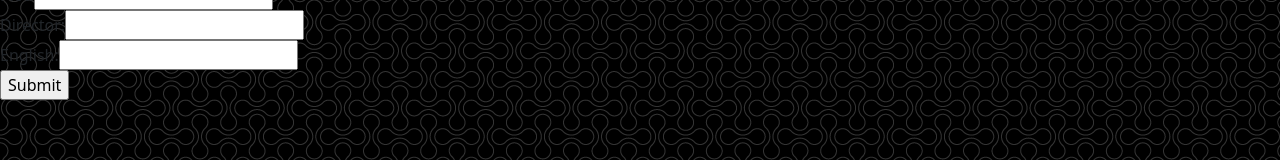
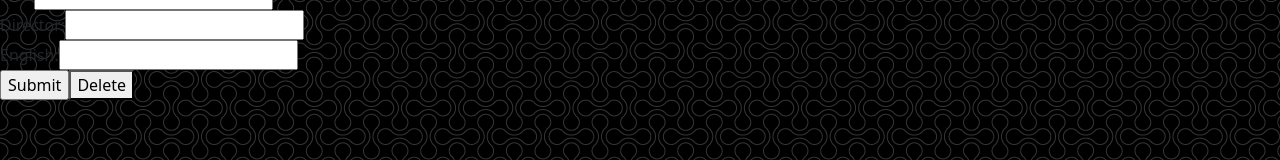
Before and after one commit to git-mckenzie/mini-capstone-frontend, a Vue app in the folder movie-vue-app/: page /movies/1/edit in a window 1280 px wide. Shown: the part 200-360 px from the top of the page. Built offline with nearby package versions, Linux system fonts and the light colour scheme; no server answers.

Commit message:
removes other directories and updates Home

```diff
--- a/movie-vue-app/src/views/MoviesEdit.vue
+++ b/movie-vue-app/src/views/MoviesEdit.vue
@@ -30,7 +30,7 @@
         <input type="text" v-model="currentMovieParams.image_url" />
       </div> -->
       <input type="submit" value="Submit" />
-      <!-- <button v-on:click="destroyMovie()">Delete</button> -->
+      <button v-on:click="destroyMovie()">Delete</button>
     </form>
   </div>
 </template>
@@ -46,8 +46,8 @@ export default {
   },
   created: function () {
     axios.get(`/movies/${this.$route.params.id}`).then((response) => {
-      console.log("Recipe info:", response.data);
-      this.currentRecipeParams = response.data;
+      console.log("Movie info:", response.data);
+      this.currentMovieParams = response.data;
     });
   },
   methods: {
```
